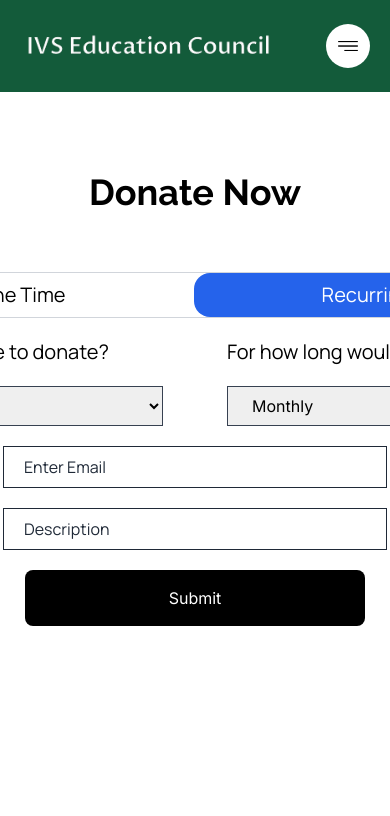
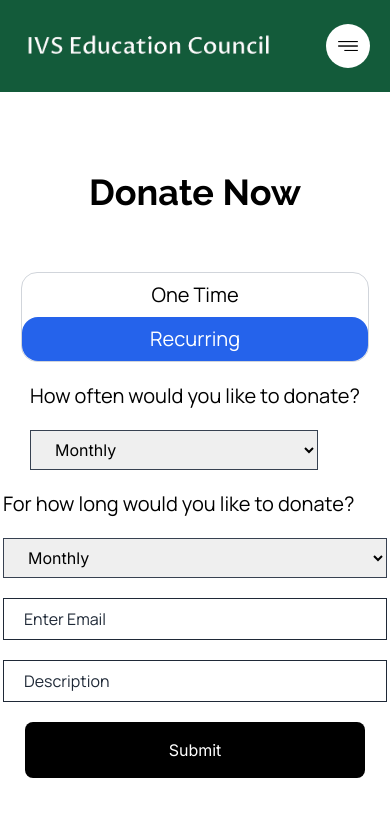
Before and after one commit to rohan9024/donations-ivs, a Next.js app: page /donate-now in a window 390 px wide. Shown: the top 816 px of the page. Built offline with nearby package versions, Linux system fonts and the light colour scheme.

Commit message:
Trying out donation screen overflow

```diff
--- a/src/app/contact-us/page.js
+++ b/src/app/contact-us/page.js
@@ -58,7 +58,7 @@ function page() {
                         <input onChange={(e) => setDesc(e.target.value)} required type="text" placeholder="Description" className={`${manrope.className}  mt-10 placeholder:text-gray-800 px-5 py-2  outline-none border border-gray-800  w-72 md:w-96 `} />
 
 
-                        <div disabled={!email || !desc} type="submit" onClick={submit} class="cursor-pointer mt-10 px-28 md:px-36 py-4 bg-black text-white rounded-lg">
+                        <div disabled={!email || !desc} type="submit" onClick={submit} class="cursor-pointer my-10 lg:my-0 mt-10 px-28 md:px-36 py-4 bg-black text-white rounded-lg">
                             <span class="relative text-center">Submit</span>
                         </div>
 
--- a/src/app/donate-now/page.js
+++ b/src/app/donate-now/page.js
@@ -47,7 +47,7 @@ function page() {
 
         <div className='flex flex-col justify-center items-center mt-20 space-y-5 lg:w-1/2'>
           <h1 className={`${raleway.className} text-4xl font-bold mb-10`}>Donate Now</h1>
-          <motion.div className='flex justify-center items-center cursor-pointer border border-gray-300 rounded-2xl'>
+          <motion.div className='flex flex-col lg:flex-row justify-center items-center cursor-pointer border border-gray-300 rounded-2xl'>
             <motion.div
               className={`${paymentOption === 'one time'
                 ? 'bg-blue-600 border-blue-600 text-white'
@@ -73,14 +73,14 @@ function page() {
           </motion.div>
 
           {/* Recurring */}
-          <div className='flex justify-center items-center space-x-16'>
+          <div className='flex flex-col md:flex-row justify-center items-center md:space-x-16 space-y-5'>
 
             <div className='flex flex-col justify-start space-y-5'>
               <h1 className={`${manrope.className} text-xl`}>How often would you like to donate?</h1>
               <select
                 value={paymentDuration}
                 onChange={handlePaymentDurationDropdown}
-              className="block w-96 py-2 px-5 leading-tight border border-gray-700 focus:outline-none cursor-pointer"
+                className="block w-72 md:w-96 py-2 px-5 leading-tight border border-gray-700 focus:outline-none cursor-pointer"
               >
                 {paymentDurationList.map((paymentDuration, index) => (
                   <option key={index} value={paymentDuration}>
```
Lines whose indentation alone changed are shown as unchanged.
